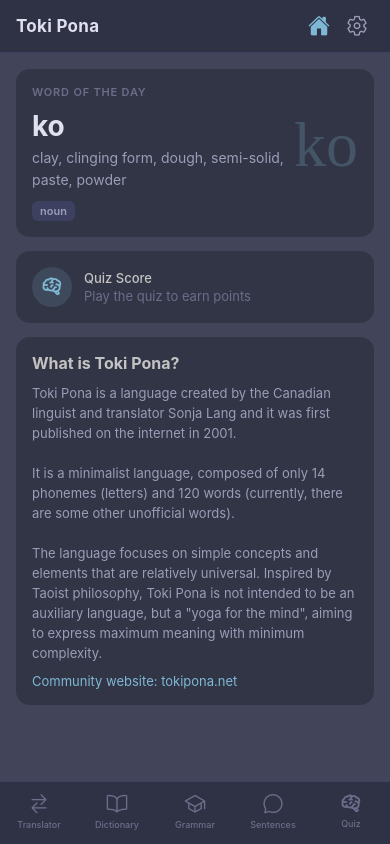
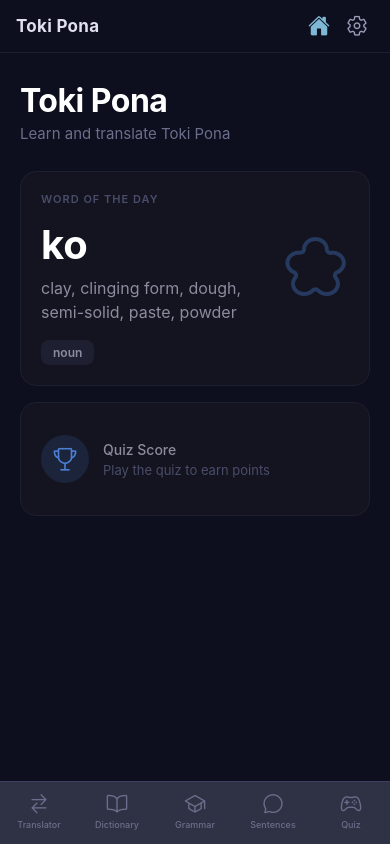
Before and after one commit to Seralto/toki-pona, a React Native app: screen / in a window 390 px wide. Built offline with nearby package versions, Linux system fonts and the light colour scheme.

Commit message:
refactor: remove Settings component and related functionality; update BottomMenu and Home components for improved structure and styling

```diff
--- a/App.js
+++ b/App.js
@@ -9,7 +9,6 @@
 import Grammar from "./components/Grammar";
 import Sentences from "./components/Sentences";
 import Quiz from "./components/Quiz";
-import Settings from "./components/Settings";
 import TokiPona from "./components/TokiPona";
 import About from "./components/About";
 import OptionsModal from "./components/OptionsModal";
@@ -45,7 +44,6 @@
       enteredText: "",
       language: "",
       page: "",
-      defaultPage: "",
       score: 0,
       isModalVisible: false,
       isLoading: true,
@@ -56,7 +54,6 @@
   componentDidMount() {
     setTimeout(() => {
       this.getDefaultLanguage();
-      this.getDefaultPage();
       this.getDictionary();
       this.getScore();
     }, 500);
@@ -68,14 +65,7 @@
       this.changeLanguage(currentLanguage);
       const texts = this.loadText(currentLanguage);
       this.setState({ appTexts: texts });
-    });
-  }
-
-  getDefaultPage() {
-    AsyncStorage.getItem("@TokiPona:defaultPage").then((page) => {
-      const defaultPage = page ? page : DEFAULT_PAGE;
-      this.setState({ defaultPage: defaultPage });
-      this.changePage(defaultPage);
+      this.changePage(DEFAULT_PAGE);
     });
   }
 
@@ -96,11 +86,6 @@
   setDefaultLanguage(language) {
     AsyncStorage.setItem("@TokiPona:defaultLanguage", language);
     this.changeLanguage(language);
-  }
-
-  setDefaultPage(page) {
-    AsyncStorage.setItem("@TokiPona:defaultPage", page);
-    this.setState({ defaultPage: page });
   }
 
   translate(enteredText) {
@@ -277,17 +262,6 @@
             />
           )}
 
-          {this.isPage("settings") && (
-            <Settings
-              pageTexts={this.state.appTexts.settings}
-              pagesOptions={this.state.appTexts.settings.pagesOptions}
-              defaultLanguage={this.state.language}
-              defaultPage={this.state.defaultPage}
-              screenWidth={this.state.screenWidth}
-              onSelectLanguage={(language) => this.setDefaultLanguage(language)}
-              onSelectPage={(page) => this.setDefaultPage(page)}
-            />
-          )}
 
           {this.isPage("tokipona") && (
             <TokiPona
@@ -330,7 +304,7 @@
 const styles = StyleSheet.create({
   app: {
     flex: 1,
-    backgroundColor: "#42455a",
+    backgroundColor: "#0d0f1e",
   },
   header: {
     flexDirection: "row",
@@ -338,9 +312,9 @@
     justifyContent: "space-between",
     paddingHorizontal: 16,
     paddingVertical: 8,
-    backgroundColor: "#2f3245",
+    backgroundColor: "#0d0f1e",
     borderBottomWidth: 1,
-    borderBottomColor: "#3d4060",
+    borderBottomColor: "#1e1f30",
   },
   headerTitle: {
     color: "#e0e0f0",
--- a/components/BottomMenu.js
+++ b/components/BottomMenu.js
@@ -1,14 +1,13 @@
 import React from "react";
 import { View, TouchableOpacity, Text, StyleSheet } from "react-native";
 import { Ionicons } from "@expo/vector-icons";
-import { MaterialCommunityIcons } from "@expo/vector-icons";
 
 const NAV_ITEMS = [
-  { key: "translator", lib: "Ionicons",              icon: "swap-horizontal-outline", iconActive: "swap-horizontal" },
-  { key: "dictionary", lib: "Ionicons",              icon: "book-outline",            iconActive: "book" },
-  { key: "grammar",    lib: "Ionicons",              icon: "school-outline",          iconActive: "school" },
-  { key: "sentences",  lib: "Ionicons",              icon: "chatbubble-outline",      iconActive: "chatbubble" },
-  { key: "quiz",       lib: "MaterialCommunityIcons", icon: "brain",                  iconActive: "brain" },
+  { key: "translator", icon: "swap-horizontal-outline", iconActive: "swap-horizontal" },
+  { key: "dictionary", icon: "book-outline",            iconActive: "book" },
+  { key: "grammar",    icon: "school-outline",          iconActive: "school" },
+  { key: "sentences",  icon: "chatbubble-outline",      iconActive: "chatbubble" },
+  { key: "quiz",       icon: "game-controller-outline", iconActive: "game-controller" },
 ];
 
 const ACTIVE_COLOR   = "#7eb8d4";
@@ -17,11 +16,10 @@
 const BottomMenu = ({ pageTexts, currentPage, onChangePage }) => {
   return (
     <View style={styles.bottomMenu}>
-      {NAV_ITEMS.map(({ key, lib, icon, iconActive }) => {
+      {NAV_ITEMS.map(({ key, icon, iconActive }) => {
         const isActive = currentPage === key;
         const color = isActive ? ACTIVE_COLOR : INACTIVE_COLOR;
         const label = pageTexts?.pages?.[key] ?? key;
-        const IconComp = lib === "MaterialCommunityIcons" ? MaterialCommunityIcons : Ionicons;
 
         return (
           <TouchableOpacity
@@ -30,7 +28,7 @@
             onPress={() => onChangePage(key)}
             accessibilityLabel={label}
           >
-            <IconComp
+            <Ionicons
               name={isActive ? iconActive : icon}
               size={22}
               color={color}
--- a/components/Home.js
+++ b/components/Home.js
@@ -5,16 +5,16 @@
   ScrollView,
   TouchableOpacity,
   StyleSheet,
-  Linking,
 } from "react-native";
-import { MaterialCommunityIcons, Ionicons } from "@expo/vector-icons";
+import { useFonts } from "expo-font";
+import { Ionicons } from "@expo/vector-icons";
 import AsyncStorage from "@react-native-async-storage/async-storage";
 
 const SCORE_KEY  = "@TokiPona:score";
 const STREAK_KEY = "@TokiPona:streak";
 const DAY_KEY    = "@TokiPona:lastPlayedDay";
 
-const WORD_CLASSES = {
+const WORD_CLASS_KEYS = {
   a: "particle", e: "particle", en: "conjunction", la: "particle",
   li: "particle", o: "particle", pi: "preposition", anu: "conjunction",
   mi: "pronoun", sina: "pronoun", ona: "pronoun",
@@ -25,7 +25,7 @@
 const INTL_LOCALE = { english: "en-US", portuguese: "pt-BR", spanish: "es-ES" };
 
 function getWordOfTheDay(dictionary) {
-  const words = Object.keys(dictionary).filter((w) => !w.includes("/"));
+  const words = Object.keys(dictionary).filter((w) => !w.includes("/")).sort();
   const day = Math.floor(Date.now() / (1000 * 60 * 60 * 24));
   return words[day % words.length];
 }
@@ -37,58 +37,64 @@
 export default function Home({ dictionary, language, pageTexts, onGoToQuiz, screenWidth }) {
   const [score, setScore]   = useState(null);
   const [streak, setStreak] = useState(0);
+  const [fontsLoaded] = useFonts({
+    "sitelen-pona": require("../assets/fonts/linja-pona.otf"),
+  });
 
   useEffect(() => {
     AsyncStorage.getItem(SCORE_KEY).then((v)  => setScore(v ? parseInt(v, 10) : 0));
     AsyncStorage.getItem(STREAK_KEY).then((v) => setStreak(v ? parseInt(v, 10) : 0));
   }, []);
 
-  const titleFontSize = screenWidth < 400 ? 20 : 24;
-  const fontSize      = screenWidth < 400 ? 14 : 16;
+  const t = pageTexts?.home ?? {};
+  const wordClasses = t.wordClasses ?? {};
 
-  const word       = dictionary ? getWordOfTheDay(dictionary) : null;
-  const definition = word ? dictionary[word] : null;
-  const wordClass  = word ? (WORD_CLASSES[word] ?? "noun") : null;
-  const intlLocale = INTL_LOCALE[language] ?? "en-US";
+  const word         = dictionary ? getWordOfTheDay(dictionary) : null;
+  const definition   = word ? dictionary[word] : null;
+  const wordClassKey = word ? (WORD_CLASS_KEYS[word] ?? "noun") : null;
+  const wordClass    = wordClassKey ? (wordClasses[wordClassKey] ?? wordClassKey) : null;
+  const intlLocale   = INTL_LOCALE[language] ?? "en-US";
   const formattedScore = score !== null ? score.toLocaleString(intlLocale) : "—";
-
-  const tokiPona = pageTexts?.tokiPona ?? {};
 
   return (
     <ScrollView style={styles.container} contentContainerStyle={styles.content}>
 
+      {/* App title */}
+      <View style={styles.titleSection}>
+        <Text style={styles.appTitle}>Toki Pona</Text>
+        <Text style={styles.appSubtitle}>{pageTexts?.description}</Text>
+      </View>
+
       {/* Word of the Day */}
       {word && (
         <View style={styles.card}>
-          <Text style={[styles.sectionLabel, { fontSize: 11 }]}>WORD OF THE DAY</Text>
+          <Text style={styles.sectionLabel}>{t.wordOfTheDay}</Text>
           <View style={styles.wotdRow}>
             <View style={styles.wotdLeft}>
-              <Text style={[styles.wotdWord, { fontSize: titleFontSize + 8 }]}>{word}</Text>
-              <Text style={[styles.wotdDef,  { fontSize }]}>{definition}</Text>
+              <Text style={styles.wotdWord}>{word}</Text>
+              <Text style={styles.wotdDef}>{definition}</Text>
               <View style={styles.badge}>
                 <Text style={styles.badgeText}>{wordClass}</Text>
               </View>
             </View>
-            <Text style={styles.glyph}>{word}</Text>
+            {fontsLoaded && <Text style={styles.glyph}>{word}</Text>}
           </View>
         </View>
       )}
 
       {/* Quiz Score */}
-      <TouchableOpacity style={styles.card} onPress={onGoToQuiz} activeOpacity={0.75}>
+      <TouchableOpacity style={[styles.card, styles.scoreCard]} onPress={onGoToQuiz} activeOpacity={0.75}>
         <View style={styles.scoreRow}>
           <View style={styles.scoreIcon}>
-            <MaterialCommunityIcons name="brain" size={22} color="#7eb8d4" />
+            <Ionicons name="trophy-outline" size={26} color="#4a7fd4" />
           </View>
           <View style={styles.scoreInfo}>
-            <Text style={[styles.scoreLabel, { fontSize: 13 }]}>Quiz Score</Text>
+            <Text style={styles.scoreLabel}>{t.quizScore}</Text>
             {score === 0 ? (
-              <Text style={[styles.scoreHint, { fontSize: fontSize - 1 }]}>
-                Play the quiz to earn points
-              </Text>
+              <Text style={styles.scoreHint}>{t.playQuiz}</Text>
             ) : (
-              <Text style={[styles.scoreValue, { fontSize: titleFontSize }]}>
-                {formattedScore} pts
+              <Text style={styles.scoreValue}>
+                {formattedScore} {t.quizPoints}
               </Text>
             )}
           </View>
@@ -96,23 +102,11 @@
             <View style={styles.streakBox}>
               <Text style={styles.streakFire}>🔥</Text>
               <Text style={styles.streakCount}>{streak}</Text>
-              <Text style={styles.streakDays}>days</Text>
+              <Text style={styles.streakDays}>{t.days}</Text>
             </View>
           )}
         </View>
       </TouchableOpacity>
-
-      {/* About Toki Pona */}
-      {/* About Toki Pona */}
-      <View style={styles.card}>
-        <Text style={[styles.aboutTitle, { fontSize: fontSize + 2 }]}>{tokiPona.title}</Text>
-        <Text style={[styles.aboutContent, { fontSize: fontSize - 1 }]}>{tokiPona.content}</Text>
-        <TouchableOpacity onPress={() => Linking.openURL(tokiPona.siteUrl)}>
-          <Text style={[styles.aboutLink, { fontSize: fontSize - 1 }]}>
-            {tokiPona.official}{tokiPona.site}
-          </Text>
-        </TouchableOpacity>
-      </View>
 
     </ScrollView>
   );
@@ -120,54 +114,74 @@
 
 const styles = StyleSheet.create({
   container: { flex: 1 },
-  content:   { padding: 16, paddingBottom: 32 },
+  content:   { padding: 20, paddingBottom: 48 },
+
+  titleSection: {
+    marginBottom: 28,
+    marginTop: 8,
+  },
+  appTitle: {
+    color: "#ffffff",
+    fontSize: 32,
+    fontWeight: "bold",
+    letterSpacing: -0.5,
+  },
+  appSubtitle: {
+    color: "#6b6e8a",
+    fontSize: 15,
+    marginTop: 4,
+  },
+
   card: {
-    backgroundColor: "#323545",
-    borderRadius: 14,
-    padding: 16,
-    marginBottom: 14,
+    backgroundColor: "#13141f",
+    borderRadius: 16,
+    padding: 20,
+    marginBottom: 16,
+    borderWidth: 1,
+    borderColor: "#1e1f30",
   },
   sectionLabel: {
-    color: "#6b6e8a",
+    color: "#4a4d6a",
+    fontSize: 11,
     fontWeight: "600",
-    letterSpacing: 0.8,
-    marginBottom: 10,
+    letterSpacing: 1,
+    marginBottom: 16,
+    textTransform: "uppercase",
   },
   wotdRow:  { flexDirection: "row", alignItems: "flex-start", justifyContent: "space-between" },
-  wotdLeft: { flex: 1, marginRight: 8 },
-  wotdWord: { color: "#e0e0f0", fontWeight: "bold", marginBottom: 4 },
-  wotdDef:  { color: "#9b9db8", lineHeight: 22 },
+  wotdLeft: { flex: 1, marginRight: 12 },
+  wotdWord: { color: "#ffffff", fontWeight: "bold", fontSize: 40, marginBottom: 8, lineHeight: 46 },
+  wotdDef:  { color: "#8b8d9e", fontSize: 16, lineHeight: 24 },
   badge: {
-    marginTop: 10,
+    marginTop: 16,
     alignSelf: "flex-start",
-    backgroundColor: "#3d4060",
-    borderRadius: 6,
-    paddingHorizontal: 8,
-    paddingVertical: 3,
+    backgroundColor: "#1e1f30",
+    borderRadius: 8,
+    paddingHorizontal: 12,
+    paddingVertical: 5,
   },
-  badgeText: { color: "#9b9db8", fontSize: 11, fontWeight: "600" },
+  badgeText: { color: "#8b8d9e", fontSize: 12, fontWeight: "600" },
   glyph: {
     fontFamily: "sitelen-pona",
-    fontSize: 64,
-    color: "rgba(126,184,212,0.25)",
-    lineHeight: 72,
+    fontSize: 80,
+    color: "rgba(74,127,212,0.35)",
+    lineHeight: 90,
   },
+
+  scoreCard: { paddingVertical: 32 },
   scoreRow:  { flexDirection: "row", alignItems: "center" },
   scoreIcon: {
-    width: 40, height: 40, borderRadius: 20,
-    backgroundColor: "rgba(126,184,212,0.15)",
+    width: 48, height: 48, borderRadius: 24,
+    backgroundColor: "rgba(74,127,212,0.15)",
     alignItems: "center", justifyContent: "center",
-    marginRight: 12,
+    marginRight: 14,
   },
   scoreInfo:  { flex: 1 },
-  scoreLabel: { color: "#c3c3c3", fontWeight: "500" },
-  scoreValue: { color: "#7eb8d4", fontWeight: "bold", lineHeight: 30 },
-  scoreHint:  { color: "#6b6e8a", marginTop: 2 },
+  scoreLabel: { color: "#8b8d9e", fontSize: 14, fontWeight: "500" },
+  scoreValue: { color: "#4a7fd4", fontWeight: "bold", fontSize: 28, lineHeight: 34, marginTop: 2 },
+  scoreHint:  { color: "#4a4d6a", fontSize: 13, marginTop: 4 },
   streakBox:  { alignItems: "center" },
-  streakFire: { fontSize: 20 },
-  streakCount:{ color: "#f97316", fontWeight: "bold", fontSize: 16 },
-  streakDays: { color: "#6b6e8a", fontSize: 10 },
-  aboutTitle:   { color: "#c3c3c3", fontWeight: "bold", marginBottom: 10 },
-  aboutContent: { color: "#9b9db8", lineHeight: 20, marginBottom: 10 },
-  aboutLink:    { color: "#7eb8d4" },
+  streakFire: { fontSize: 22 },
+  streakCount:{ color: "#f97316", fontWeight: "bold", fontSize: 18 },
+  streakDays: { color: "#4a4d6a", fontSize: 11 },
 });
--- a/components/OptionsModal.js
+++ b/components/OptionsModal.js
@@ -16,7 +16,6 @@
 ];
 
 const EXTRA_PAGES = [
-  { key: "settings", icon: "settings-outline" },
   { key: "tokipona", icon: "information-circle-outline" },
   { key: "about",    icon: "person-outline" },
 ];
--- a/components/Settings.js
+++ /dev/null
@@ -1,118 +0,0 @@
-import { React, useState } from "react";
-import { View, Text, StyleSheet } from "react-native";
-import DropDownPicker from "react-native-dropdown-picker";
-
-const Settings = ({
-  onSelectLanguage,
-  onSelectPage,
-  pagesOptions,
-  pageTexts,
-  defaultLanguage,
-  defaultPage,
-  screenWidth,
-}) => {
-  const [languageOpen, setLanguageOpen] = useState(false);
-  const [languageValue, setLanguageValue] = useState(defaultLanguage);
-  const [pageOpen, setPageOpen] = useState(false);
-  const [pageValue, setPageValue] = useState(defaultPage);
-  const [languages, setLanguages] = useState([
-    { label: "Português", value: "portuguese" },
-    { label: "English", value: "english" },
-    { label: "Español", value: "spanish" },
-  ]);
-
-  const titleFontSize = screenWidth < 400 ? 20 : 24;
-  const subtitleFontSize = screenWidth < 400 ? 18 : 22;
-  const fontSize = screenWidth < 400 ? 15 : 18;
-
-  const [pages, setPages] = useState(
-    Object.keys(pagesOptions).map((key) => ({
-      label: pagesOptions[key],
-      value: key,
-    }))
-  );
-
-  const setLanguage = (language) => {
-    onSelectLanguage(language.value);
-  };
-
-  const setPage = (page) => {
-    onSelectPage(page.value);
-  };
-
-  return (
-    <View style={styles.settings}>
-      <Text style={[styles.title, { fontSize: titleFontSize }]}>
-        {pageTexts.title}
-      </Text>
-
-      <View style={styles.languageBox}>
-        <Text style={[styles.subtitle, { fontSize: subtitleFontSize }]}>
-          {pageTexts.defaultLanguage}
-        </Text>
-        <DropDownPicker
-          zIndex={2000}
-          zIndexInverse={1000}
-          closeOnBackPressed={true}
-          items={languages}
-          open={languageOpen}
-          value={languageValue}
-          setOpen={setLanguageOpen}
-          setValue={setLanguageValue}
-          setItems={setLanguages}
-          onSelectItem={setLanguage}
-          placeholder={pageTexts.defaultLanguage}
-          textStyle={{ fontSize: fontSize }}
-          listMode="SCROLLVIEW"
-          theme="DARK"
-        />
-      </View>
-
-      <View style={styles.pageBox}>
-        <Text style={[styles.subtitle, { fontSize: subtitleFontSize }]}>
-          {pageTexts.defaultPage}
-        </Text>
-        <DropDownPicker
-          zIndex={1000}
-          zIndexInverse={2000}
-          closeOnBackPressed={true}
-          items={pages}
-          open={pageOpen}
-          value={pageValue}
-          setOpen={setPageOpen}
-          setValue={setPageValue}
-          setItems={setPages}
-          onSelectItem={setPage}
-          placeholder={pageTexts.defaultPage}
-          textStyle={{ fontSize: fontSize }}
-          listMode="SCROLLVIEW"
-          theme="DARK"
-        />
-      </View>
-    </View>
-  );
-};
-
-const styles = StyleSheet.create({
-  settings: {
-    paddingHorizontal: 20,
-  },
-  title: {
-    color: "#c3c3c3",
-    marginTop: 10,
-    textAlign: "center",
-  },
-  subtitle: {
-    color: "#c3c3c3",
-    marginBottom: 10,
-  },
-  languageBox: {
-    marginTop: 30,
-  },
-  pageBox: {
-    height: 300,
-    marginTop: 30,
-  },
-});
-
-export default Settings;
--- a/data/texts-english.json
+++ b/data/texts-english.json
@@ -1,5 +1,6 @@
 {
   "language": "English",
+  "description": "Learn and translate Toki Pona",
   "placeholder": "Type here in Toki Pona...",
   "back": "Back",
   "quit": "Quit",
@@ -13,6 +14,21 @@
     "settings": "Settings",
     "tokiPona": "Toki Pona",
     "aboutMe": "About Me"
+  },
+  "home": {
+    "wordOfTheDay": "WORD OF THE DAY",
+    "quizScore": "Quiz Score",
+    "quizPoints": "points",
+    "playQuiz": "Play the quiz to earn points",
+    "days": "days",
+    "wordClasses": {
+      "noun": "noun",
+      "particle": "particle",
+      "conjunction": "conjunction",
+      "preposition": "preposition",
+      "pronoun": "pronoun",
+      "number": "number"
+    }
   },
   "quiz": {
     "title": "Quiz",
--- a/data/texts-portuguese.json
+++ b/data/texts-portuguese.json
@@ -1,5 +1,6 @@
 {
   "language": "Português",
+  "description": "Aprenda e traduza Toki Pona",
   "placeholder": "Digite aqui em Toki Pona...",
   "back": "Voltar",
   "quit": "Sair",
@@ -13,6 +14,21 @@
     "settings": "Configurações",
     "tokiPona": "Toki Pona",
     "aboutMe": "Sobre Mim"
+  },
+  "home": {
+    "wordOfTheDay": "PALAVRA DO DIA",
+    "quizScore": "Pontuação do Quiz",
+    "quizPoints": "pontos",
+    "playQuiz": "Jogue o quiz para ganhar pontos",
+    "days": "dias",
+    "wordClasses": {
+      "noun": "substantivo",
+      "particle": "partícula",
+      "conjunction": "conjunção",
+      "preposition": "preposição",
+      "pronoun": "pronome",
+      "number": "número"
+    }
   },
   "quiz": {
     "title": "Quiz",
--- a/data/texts-spanish.json
+++ b/data/texts-spanish.json
@@ -1,5 +1,6 @@
 {
   "language": "Español",
+  "description": "Aprende y traduce Toki Pona",
   "placeholder": "Escriba aquí en Toki Pona...",
   "back": "Volver",
   "quit": "Salir",
@@ -13,6 +14,21 @@
     "settings": "Configuraciones",
     "tokiPona": "Toki Pona",
     "aboutMe": "Sobre Mí"
+  },
+  "home": {
+    "wordOfTheDay": "PALABRA DEL DÍA",
+    "quizScore": "Puntuación del Quiz",
+    "quizPoints": "puntos",
+    "playQuiz": "Juega el quiz para ganar puntos",
+    "days": "días",
+    "wordClasses": {
+      "noun": "sustantivo",
+      "particle": "partícula",
+      "conjunction": "conjunción",
+      "preposition": "preposición",
+      "pronoun": "pronombre",
+      "number": "número"
+    }
   },
   "quiz": {
     "title": "Quiz",
```
